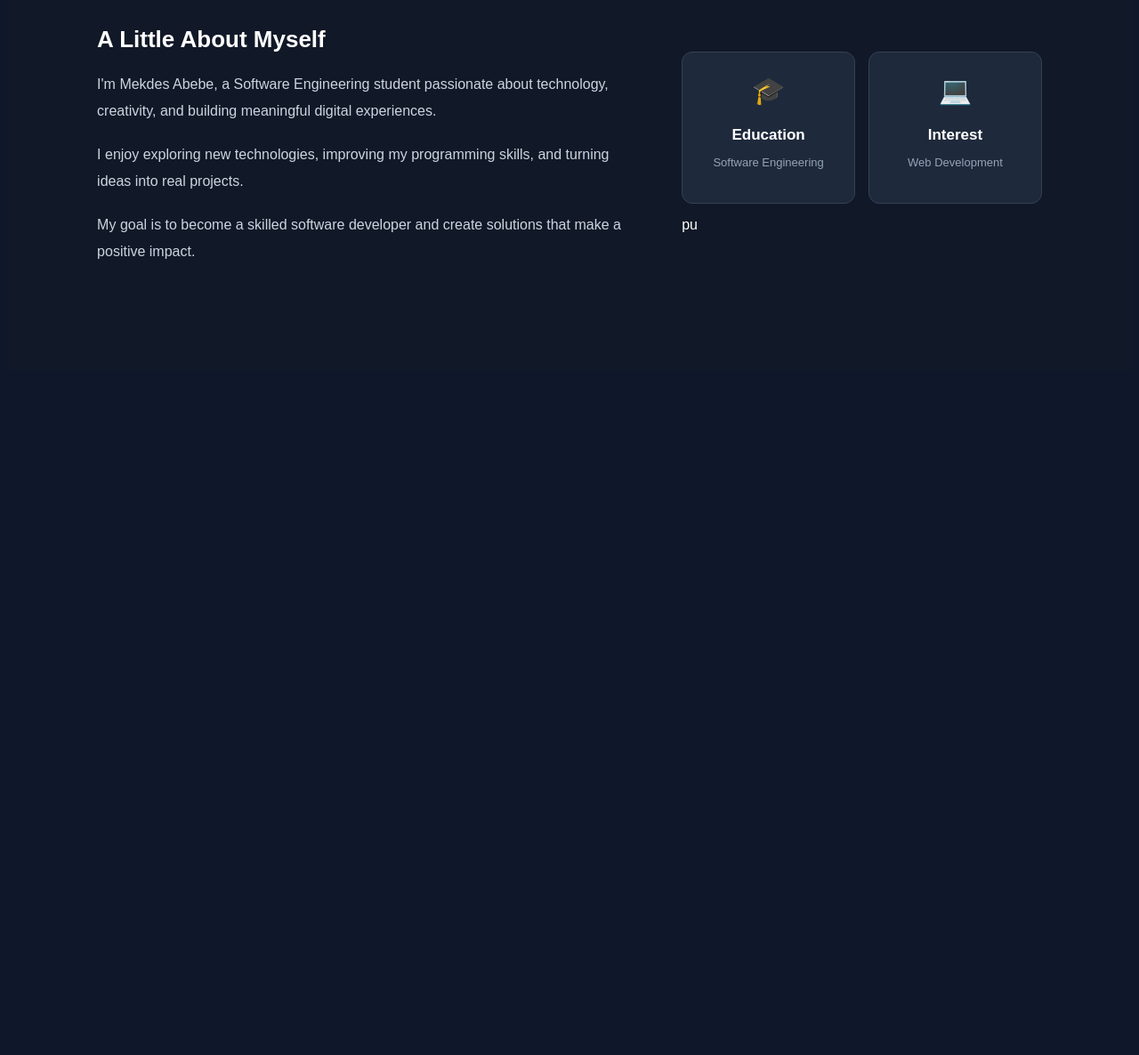
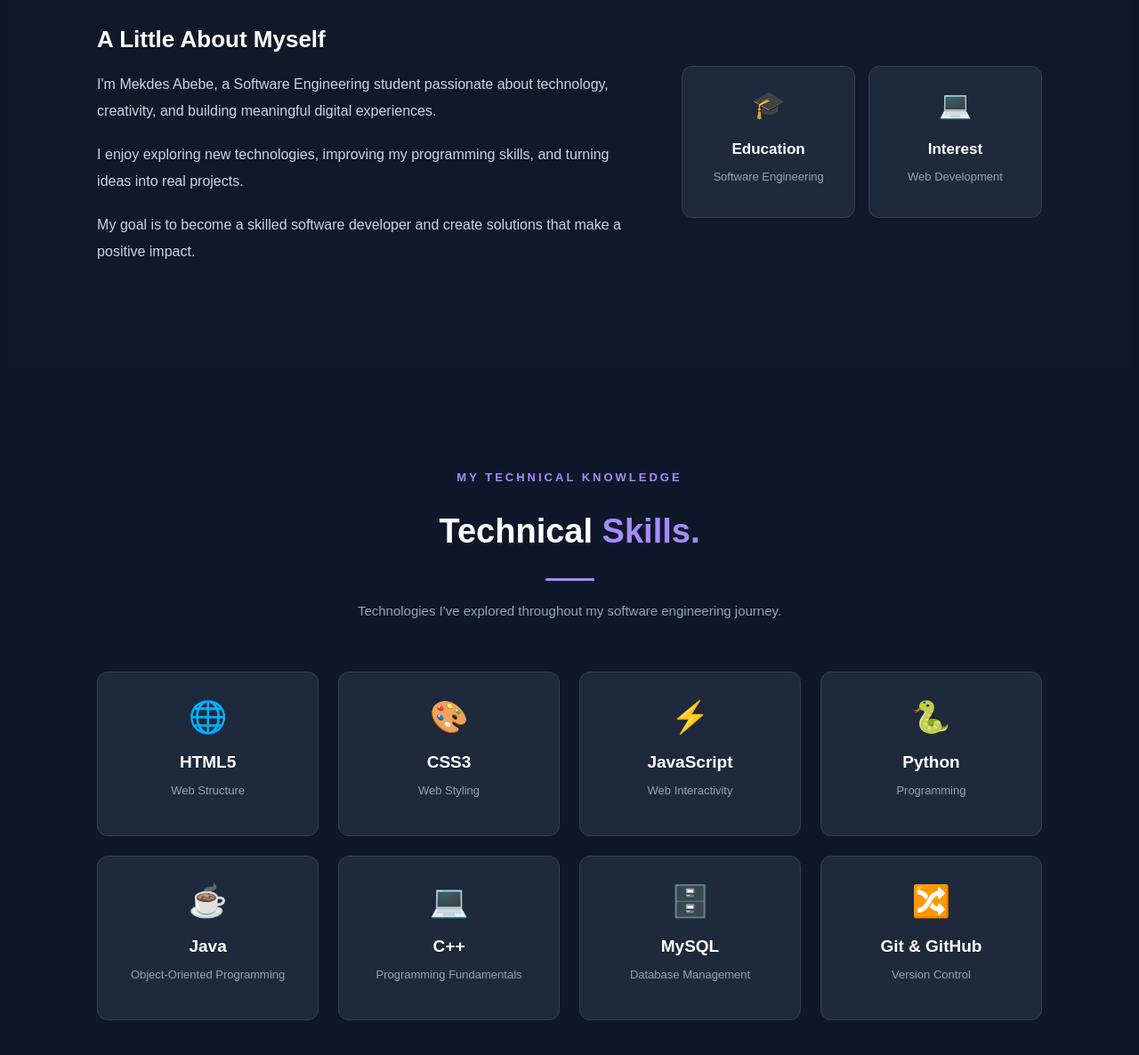
Before and after one commit to mekdes-abebe/portfolio-web-site, a plain HTML site: page index.html in a window 1280 px wide. Shown: the part 1232-2418 px from the top of the page at 89% size. Before the commit the page ends 1656 px from the top, so only its background shows below. Drawn offline with Linux system fonts and the light colour scheme.

Commit message:
add skils

```diff
--- a/index.html
+++ b/index.html
@@ -127,8 +127,83 @@
                 <h4>Interest</h4>
                 <p>Web Development</p>
             </div>
-            pu
 
+        </div>
+
+    </div>
+
+</section>
+
+
+<!-- ==========================
+     DAY 4 - TECHNICAL SKILLS
+========================== -->
+
+<section class="skills" id="skills">
+
+    <div class="skills-heading">
+
+        <p class="skills-label">MY TECHNICAL KNOWLEDGE</p>
+
+        <h2>Technical <span>Skills.</span></h2>
+
+        <div class="skills-line"></div>
+
+        <p class="skills-intro">
+            Technologies I've explored throughout my
+            software engineering journey.
+        </p>
+
+    </div>
+
+    <div class="skills-container">
+
+        <div class="skill-card">
+            <div class="skill-icon">🌐</div>
+            <h3>HTML5</h3>
+            <p>Web Structure</p>
+        </div>
+
+        <div class="skill-card">
+            <div class="skill-icon">🎨</div>
+            <h3>CSS3</h3>
+            <p>Web Styling</p>
+        </div>
+
+        <div class="skill-card">
+            <div class="skill-icon">⚡</div>
+            <h3>JavaScript</h3>
+            <p>Web Interactivity</p>
+        </div>
+
+        <div class="skill-card">
+            <div class="skill-icon">🐍</div>
+            <h3>Python</h3>
+            <p>Programming</p>
+        </div>
+
+        <div class="skill-card">
+            <div class="skill-icon">☕</div>
+            <h3>Java</h3>
+            <p>Object-Oriented Programming</p>
+        </div>
+
+        <div class="skill-card">
+            <div class="skill-icon">💻</div>
+            <h3>C++</h3>
+            <p>Programming Fundamentals</p>
+        </div>
+
+        <div class="skill-card">
+            <div class="skill-icon">🗄️</div>
+            <h3>MySQL</h3>
+            <p>Database Management</p>
+        </div>
+
+        <div class="skill-card">
+            <div class="skill-icon">🔀</div>
+            <h3>Git & GitHub</h3>
+            <p>Version Control</p>
         </div>
 
     </div>
--- a/style.css
+++ b/style.css
@@ -331,3 +331,120 @@ html {
     }
 
 }
+
+/* ==========================
+   DAY 4 - TECHNICAL SKILLS
+========================== */
+
+.skills {
+    padding: 100px 8%;
+    background-color: #0f172a;
+}
+
+/* Section Heading */
+
+.skills-heading {
+    text-align: center;
+    margin-bottom: 55px;
+}
+
+.skills-label {
+    color: #a78bfa;
+    font-size: 13px;
+    font-weight: bold;
+    letter-spacing: 3px;
+    margin-bottom: 12px;
+}
+
+.skills-heading h2 {
+    font-size: 38px;
+    color: white;
+}
+
+.skills-heading h2 span {
+    color: #a78bfa;
+}
+
+.skills-line {
+    width: 55px;
+    height: 3px;
+    background-color: #a78bfa;
+    margin: 15px auto;
+    border-radius: 5px;
+}
+
+.skills-intro {
+    color: #94a3b8;
+    font-size: 15px;
+    max-width: 550px;
+    margin: 20px auto 0;
+    line-height: 1.8;
+}
+
+/* Skills Grid */
+
+.skills-container {
+    display: grid;
+    grid-template-columns: repeat(4, minmax(0, 1fr));
+    gap: 22px;
+}
+
+/* Individual Skill Cards */
+
+.skill-card {
+    background-color: #1e293b;
+    border: 1px solid #334155;
+    border-radius: 12px;
+    padding: 30px 20px;
+    text-align: center;
+    transition: transform 0.3s ease, border-color 0.3s ease;
+}
+
+.skill-card:hover {
+    transform: translateY(-7px);
+    border-color: #a78bfa;
+}
+
+.skill-icon {
+    font-size: 35px;
+    margin-bottom: 15px;
+}
+
+.skill-card h3 {
+    font-size: 19px;
+    color: white;
+    margin-bottom: 8px;
+}
+
+.skill-card p {
+    color: #94a3b8;
+    font-size: 13px;
+}
+
+/* Tablet */
+
+@media (max-width: 900px) {
+
+    .skills-container {
+        grid-template-columns: repeat(2, minmax(0, 1fr));
+    }
+
+}
+
+/* Mobile */
+
+@media (max-width: 480px) {
+
+    .skills {
+        padding: 70px 6%;
+    }
+
+    .skills-heading h2 {
+        font-size: 30px;
+    }
+
+    .skills-container {
+        grid-template-columns: 1fr;
+    }
+
+}
```
